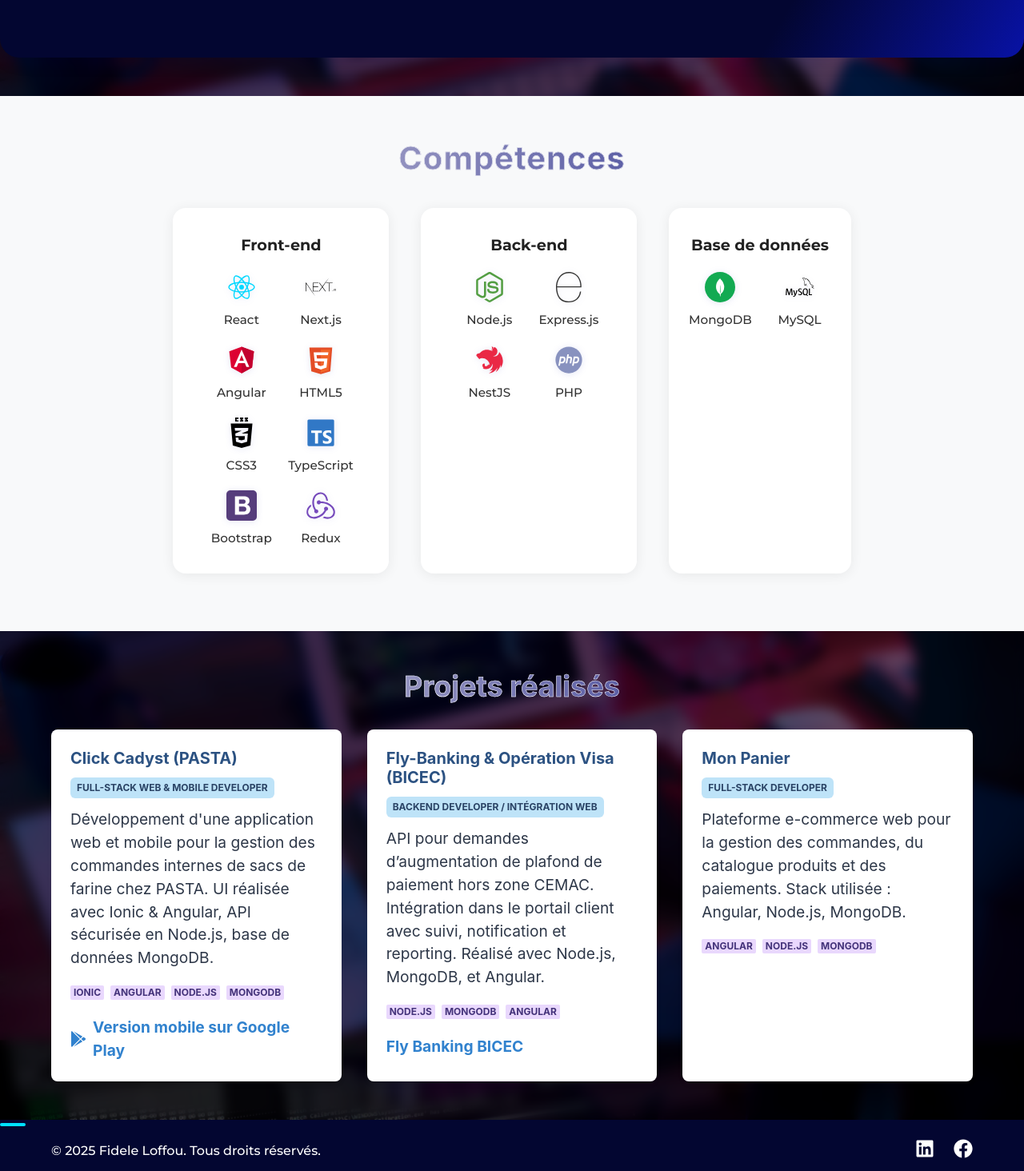
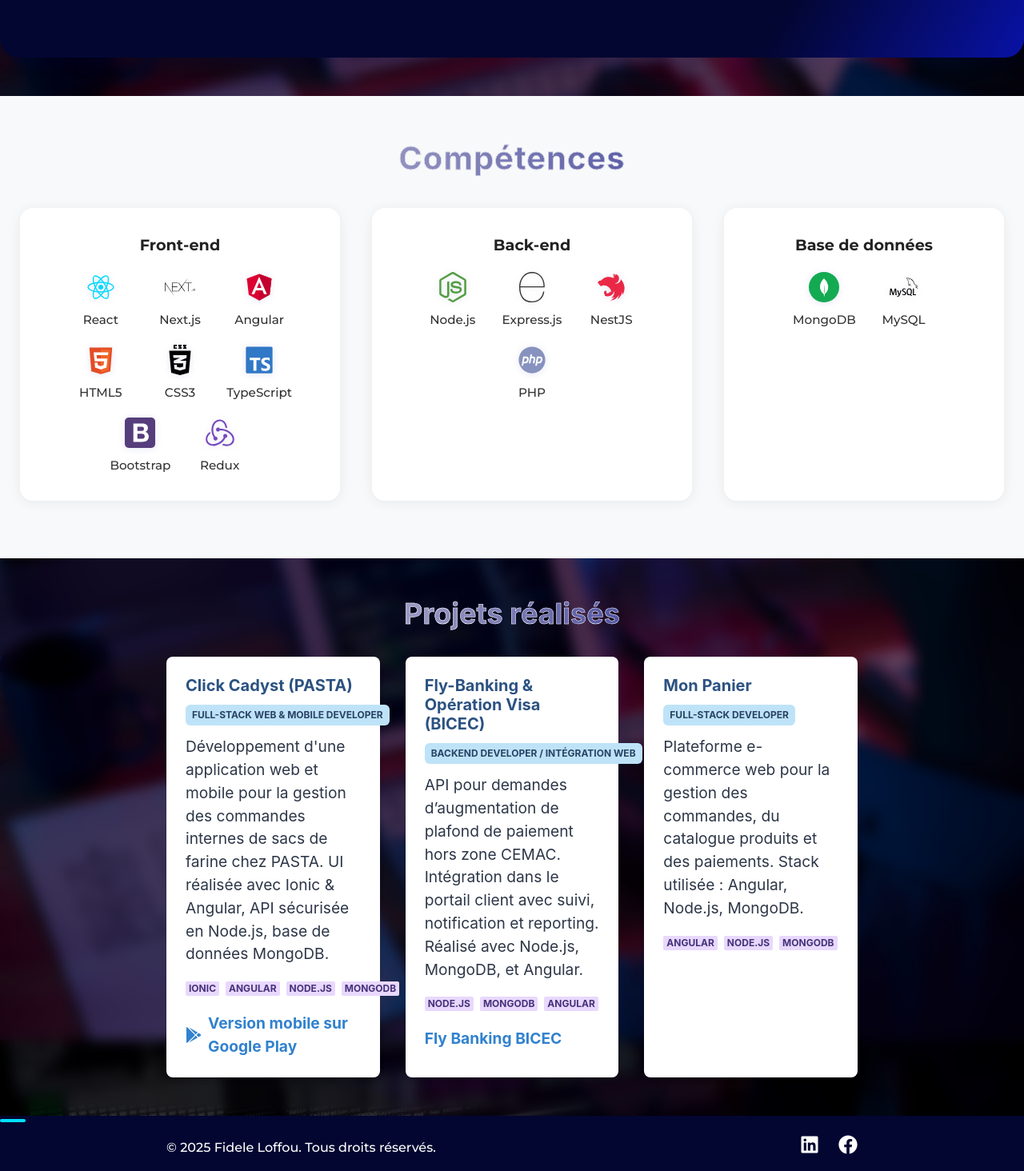
Before and after one commit to Djsk-f/my-portoflio, a Next.js app: page / in a window 1280 px wide. Shown: the part 1333-2797 px from the top of the page at 80% size. Built offline with nearby package versions, Linux system fonts and the light colour scheme.

Commit message:
add changes

```diff
--- a/public/assets/scss/layouts/_contact.scss
+++ b/public/assets/scss/layouts/_contact.scss
@@ -2,6 +2,7 @@
   background: #030631;
   color: #fff;
   font-family: var(--montserrat-medium, 'Montserrat-Medium');
+  padding: 0 13rem;
 
   a {
     transition: color 0.2s;
--- a/public/assets/scss/layouts/_projects.scss
+++ b/public/assets/scss/layouts/_projects.scss
@@ -0,0 +1,4 @@
+#projects {
+
+    padding: 3rem 13rem;
+}
--- a/public/assets/scss/layouts/_skills.scss
+++ b/public/assets/scss/layouts/_skills.scss
@@ -19,8 +19,8 @@
     border-radius: 1rem;
     box-shadow: 0 2px 16px rgba(0,0,0,0.07);
     padding: 2rem 1.5rem;
-    min-width: 220px;
-    max-width: 270px;
+    min-width: 350px;
+    max-width: 400px;
     margin-bottom: 1.5rem;
 
     h3 {
--- a/src/components/contact.tsx
+++ b/src/components/contact.tsx
@@ -6,7 +6,7 @@ import { FaLinkedin, FaFacebook } from "react-icons/fa";
 export default function Contact() {
   return (
     <footer className="contact-footer">
-      <Box py={6} px={{ base: 4, md: 16 }} bg="#030631" color="white">
+      <Box py={6} bg="#030631" color="white">
         <Flex
           direction={{ base: "column", md: "row" }}
           align="center"
```
